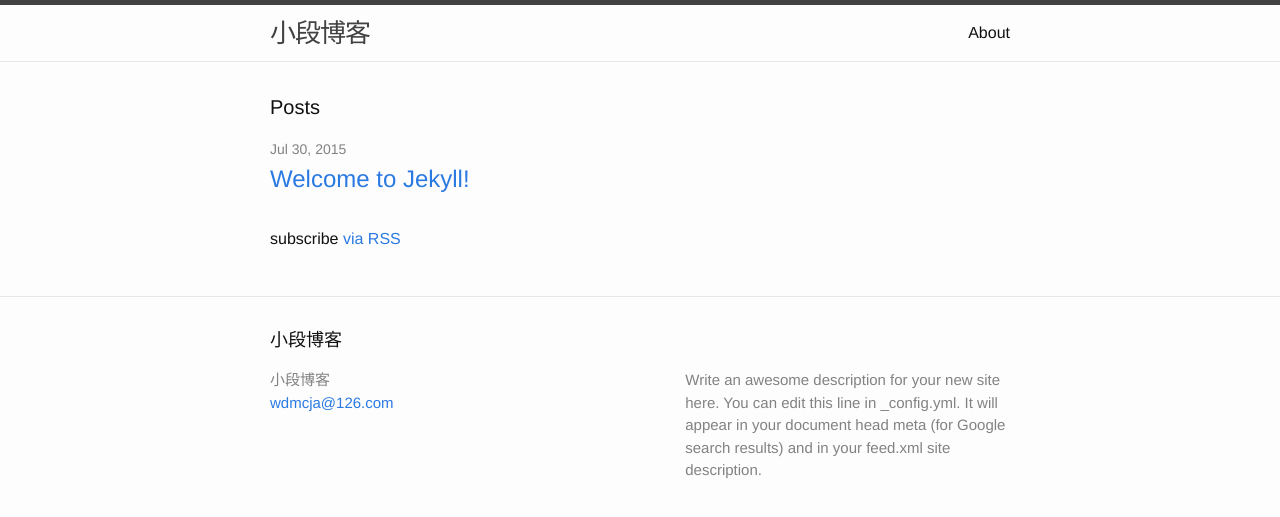
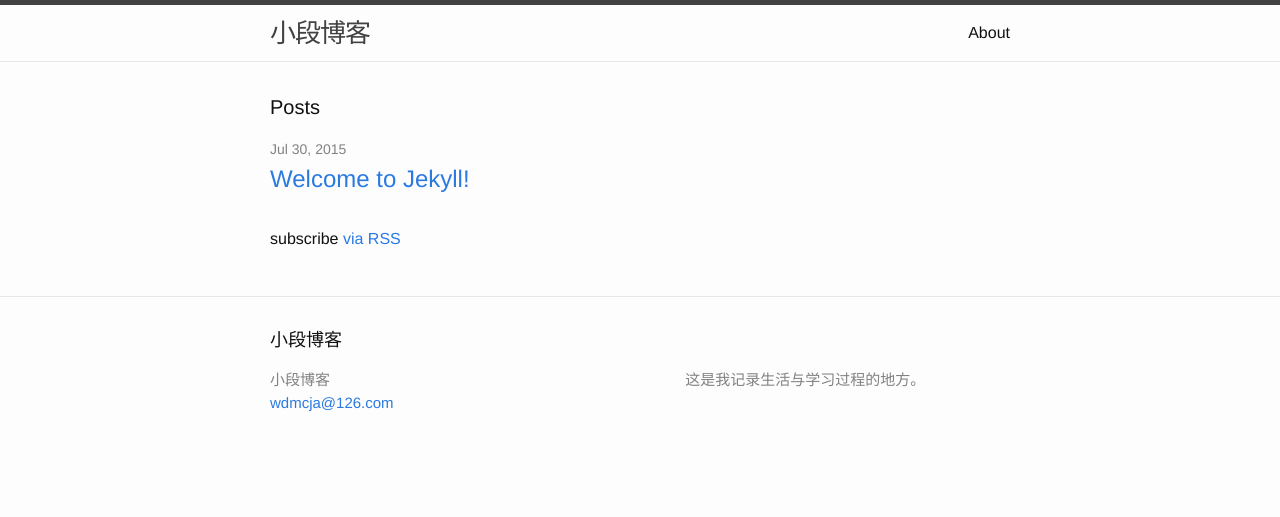
Before and after one commit to wdmcja/wdmcja.github.io, a Jekyll site: the page built from index.html, in a window 1280 px wide. Shown: the top 517 px of the page. Built offline with Jekyll 4.4.1, drawn with Linux system fonts in a browser that asks for light colours.

Commit message:
2015-07-31 00:36:22

```diff
--- a/_config.yml
+++ b/_config.yml
@@ -2,9 +2,7 @@
 title: 小段博客
 email: wdmcja@126.com
 description: > # this means to ignore newlines until "baseurl:"
-  Write an awesome description for your new site here. You can edit this
-  line in _config.yml. It will appear in your document head meta (for
-  Google search results) and in your feed.xml site description.
+  这是我记录生活与学习过程的地方。
 baseurl: "" # the subpath of your site, e.g. /blog/
 url: "http://wdmcja.github.io/wdmcja/#" # the base hostname & protocol for your site
 #twitter_username: jekyllrb
```
